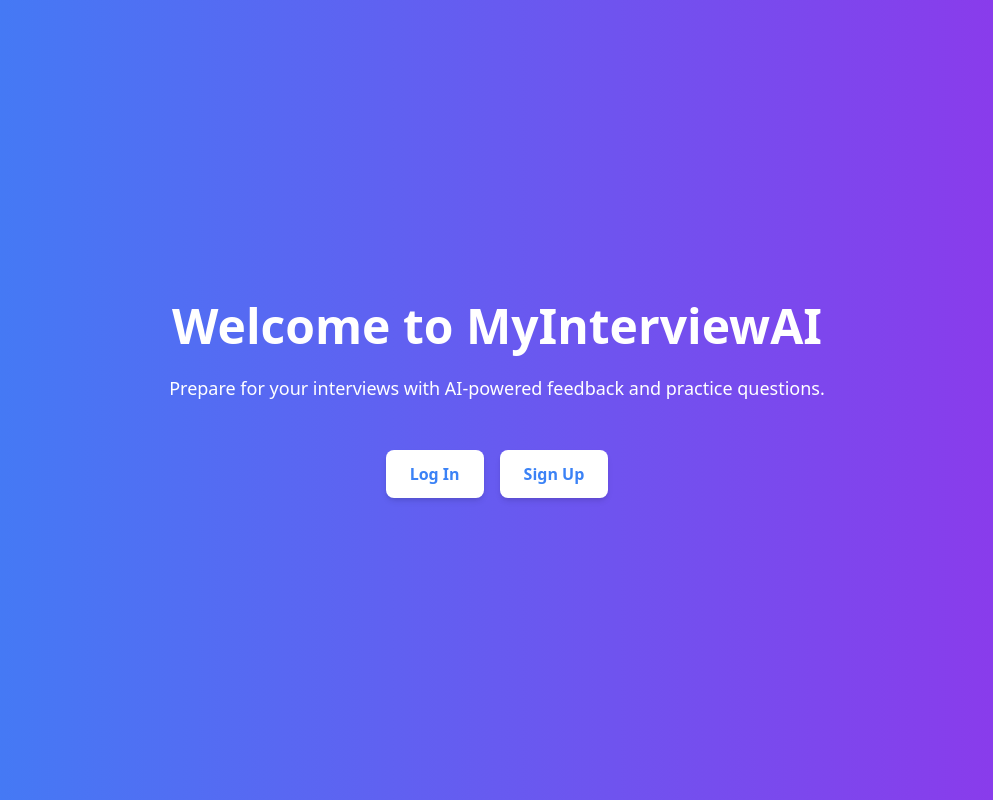
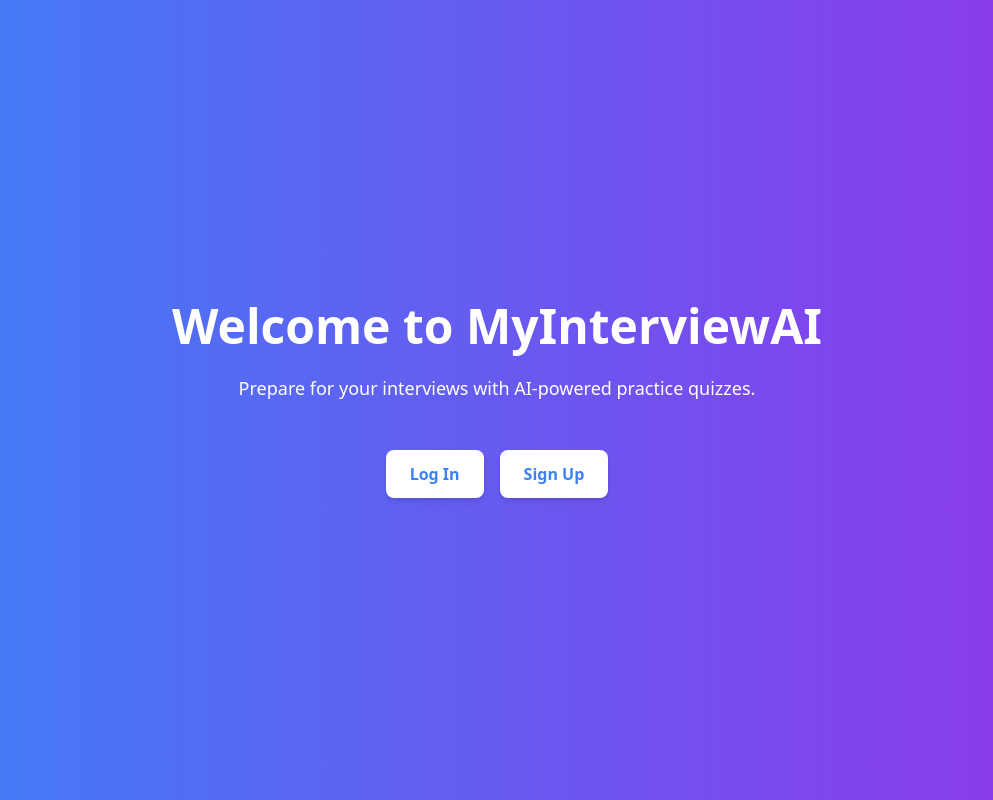
Before and after one commit to AkshayVoora/MyInterviewAI, a React (Create React App) app in the folder frontend/: page / in a window 1280 px wide. Shown: the whole page, without its empty margins (143-1136 px from the left). Built offline with nearby package versions, Linux system fonts and the light colour scheme.

Commit message:
final push

```diff
--- a/frontend/src/pages/Home.js
+++ b/frontend/src/pages/Home.js
@@ -7,7 +7,7 @@
       <div className="flex flex-col items-center justify-center min-h-screen bg-gradient-to-r from-blue-500 to-purple-600 text-white">
          <h1 className="text-5xl font-bold mb-6 animate-fadeIn">Welcome to MyInterviewAI</h1>
          <p className="text-lg mb-8 animate-slideInUp">
-            Prepare for your interviews with AI-powered feedback and practice questions.
+         Prepare for your interviews with AI-powered practice quizzes.
          </p>
          <div className="flex space-x-4 animate-fadeIn mt-4">
             <Link to="/login">
```
